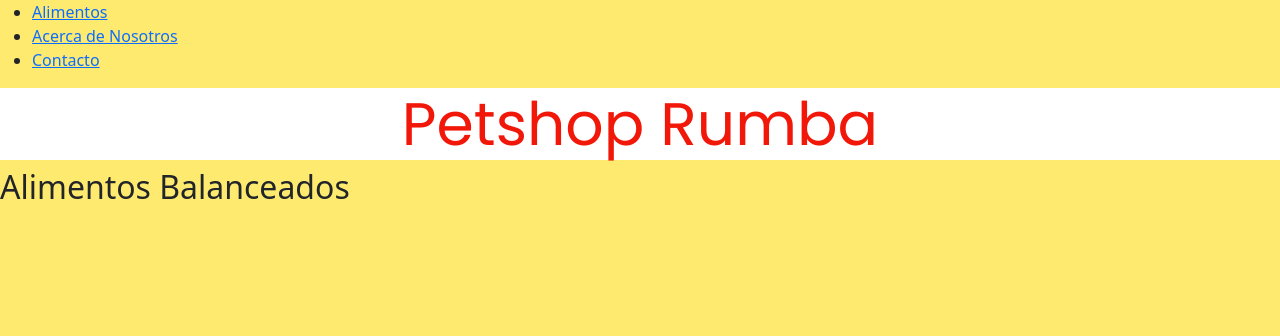
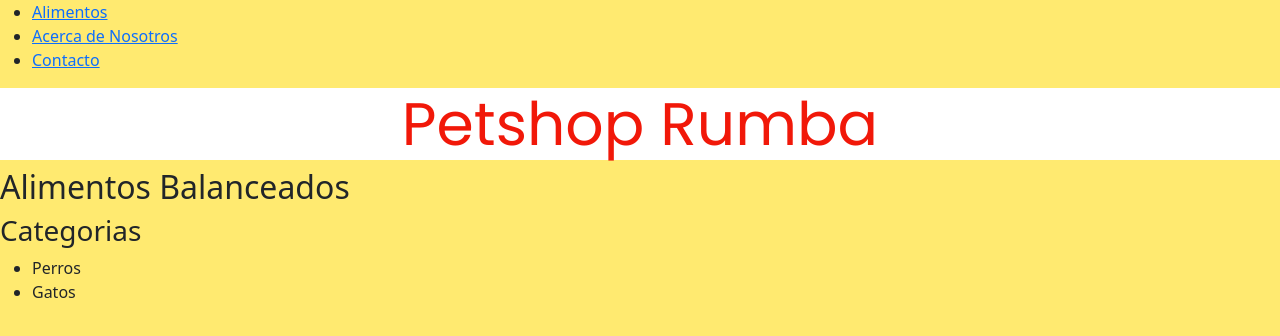
Before and after one commit to rociobdiaz/rumbapetshop, a website: page index.html in a window 1280 px wide. Drawn offline with Linux system fonts and the light colour scheme.

Commit message:
cambios en la estructura de index

```diff
--- a/index.html
+++ b/index.html
@@ -30,6 +30,21 @@
         <!-- seccion de alimentos con seleccionador y muestra de productos -->
         <section>
             <h2>Alimentos Balanceados</h2>
+            <!-- cuadro para seleccionar categorias -->
+            <aside>
+                <h3>Categorias</h3>
+                <ul>
+                    <li>Perros</li>
+                    <li>Gatos</li>
+                </ul>
+            </aside>
+            <!-- cajas con productos y precios -->
+            <div>
+                <div>
+
+                </div>
+            </div>
+
         </section>
 
     </main>
```
Also changed, not shown: javascript/main.js (added).
